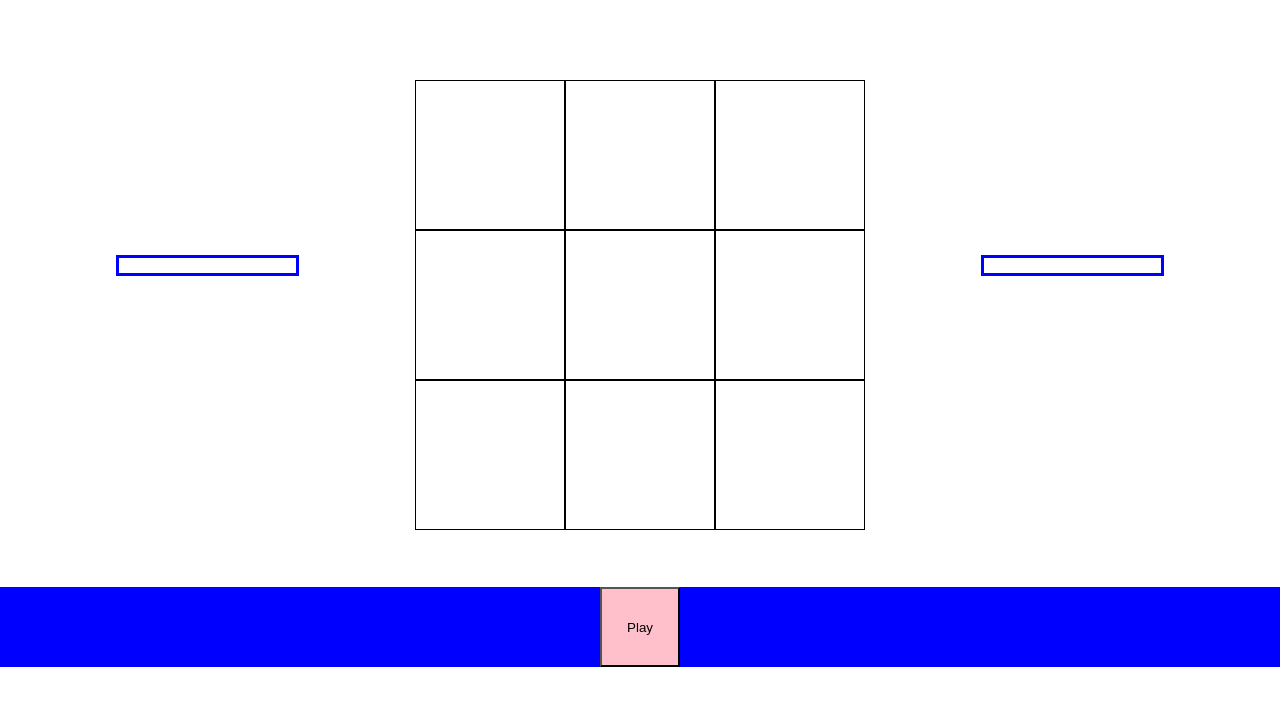
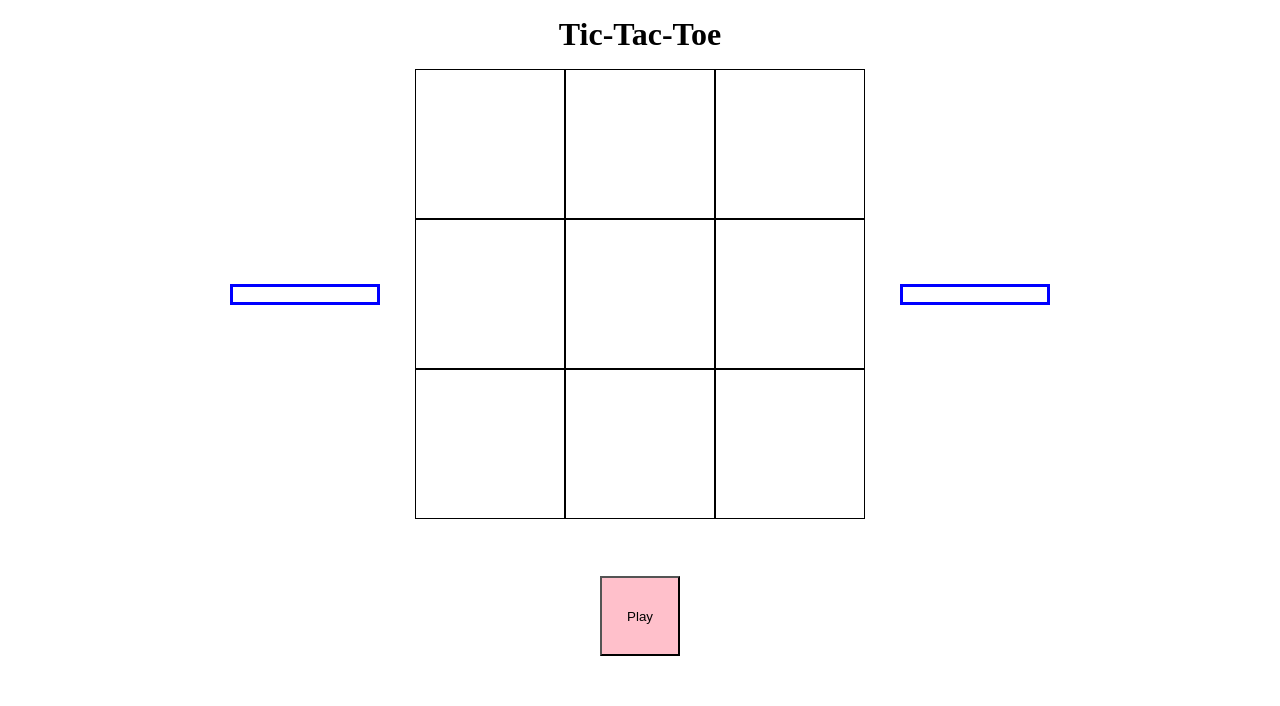
Before and after one commit to weBidji/tic-tac-toe, a plain HTML site: page index.html in a window 1280 px wide. Drawn offline with Linux system fonts and the light colour scheme.

Commit message:
arrange game board layout

```diff
--- a/script.js
+++ b/script.js
@@ -1,16 +1,20 @@
 const createBoard = (function () {
+
+    const pageTitle = document.createElement('h1');
+    pageTitle.textContent = 'Tic-Tac-Toe';
+    document.body.appendChild(pageTitle);
     const gameContainer = document.createElement('div')
     const gameBoard = document.createElement('div');
     const p1input = document.createElement('input');
 
     p1input.type = 'text';
     p1input.minLength = 3;
-    p1input.maxLength = 12;
+    p1input.maxLength = 10;
 
     const p2input = document.createElement('input');
     p2input.type = 'text';
     p2input.minLength = 3;
-    p2input.maxLength = 12;
+    p2input.maxLength = 10;
 
     document.body.appendChild(gameContainer);
     gameContainer.appendChild(p1input);
@@ -110,6 +114,8 @@ const game = (function () {
 
             let p1NameDisplay = document.createElement('div');
             let p2NameDisplay = document.createElement('div');
+            p1NameDisplay.classList.add('player-display');
+            p2NameDisplay.classList.add('player-display');
             p1NameDisplay.textContent = p1input.value;
             p2NameDisplay.textContent = p2input.value;
             player1.name = p1input.value;
--- a/style.css
+++ b/style.css
@@ -6,19 +6,26 @@
     box-sizing: border-box;
 }
 
+h1 {
+    text-align: center;
+    margin: 1rem 0;
+}
+
 .game-container {
     display: flex;
     flex-direction: row;
     align-items: center;
-    justify-content: space-evenly;
+    justify-content: center;
+    gap:35px;
 }
 
-.player-input{
-    border:3px solid blue;
+.player-input {
+    border: 3px solid blue;
+    width:150px;
 }
 
-input:focus{
-    outline:none;
+input:focus {
+    outline: none;
 }
 
 .game-board {
@@ -27,7 +34,6 @@ input:focus{
     grid-template-rows: repeat(3, 1fr);
     height: fit-content;
     width: fit-content;
-    margin: 5rem 0 0 0;
 
 }
 
@@ -41,19 +47,25 @@ input:focus{
 .game-cell:hover {
     cursor: pointer;
 }
+.player-display{
+    width:150px;
+    text-align:center;
+
+}
 
 .game-info {
     display: block;
     margin: 1rem auto;
-    height:25px;
+    height: 25px;
     text-align: center;
 
 }
-.score-board{
-    background-color: blue;
-    display:flex;
+
+.score-board {
+    /* background-color: blue; */
+    display: flex;
     justify-content: space-around;
-    align-items:center;
+    align-items: center;
 }
 
 
```
